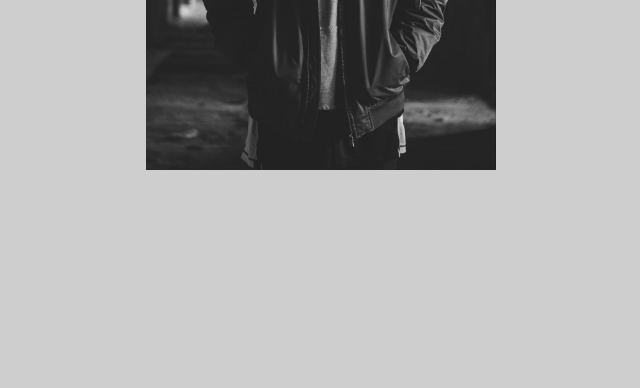
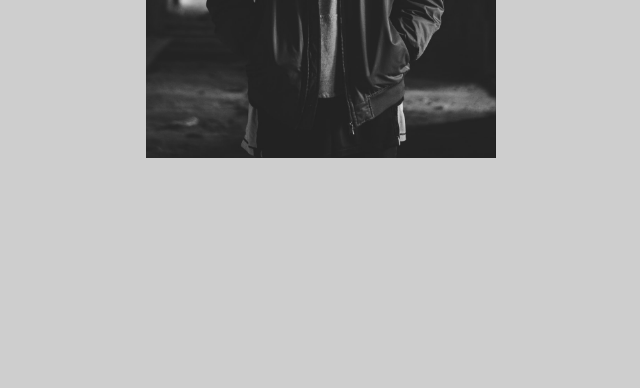
Before and after one commit to abdumovi/card, a plain HTML site: page index.html in a window 1280 px wide. Shown: the part 412-800 px from the top of the page, without its empty margins (319-959 px from the left). Drawn offline with nearby package versions, Linux system fonts and the light colour scheme.

Commit message:
hover-changed

```diff
--- a/css/style.css
+++ b/css/style.css
@@ -32,12 +32,13 @@ body{
   margin-bottom: 12px;
 }
 .container{
-  transform-style: preserve-3d;
   z-index: 19;
+  height: 500px;
   position: relative;
   width: 373px;
-  height: 664px;
   margin: 0 auto;
+  transform: translate(0,14%);
+  transform-style: preserve-3d;
 }
 .content{
   position: absolute;
```
